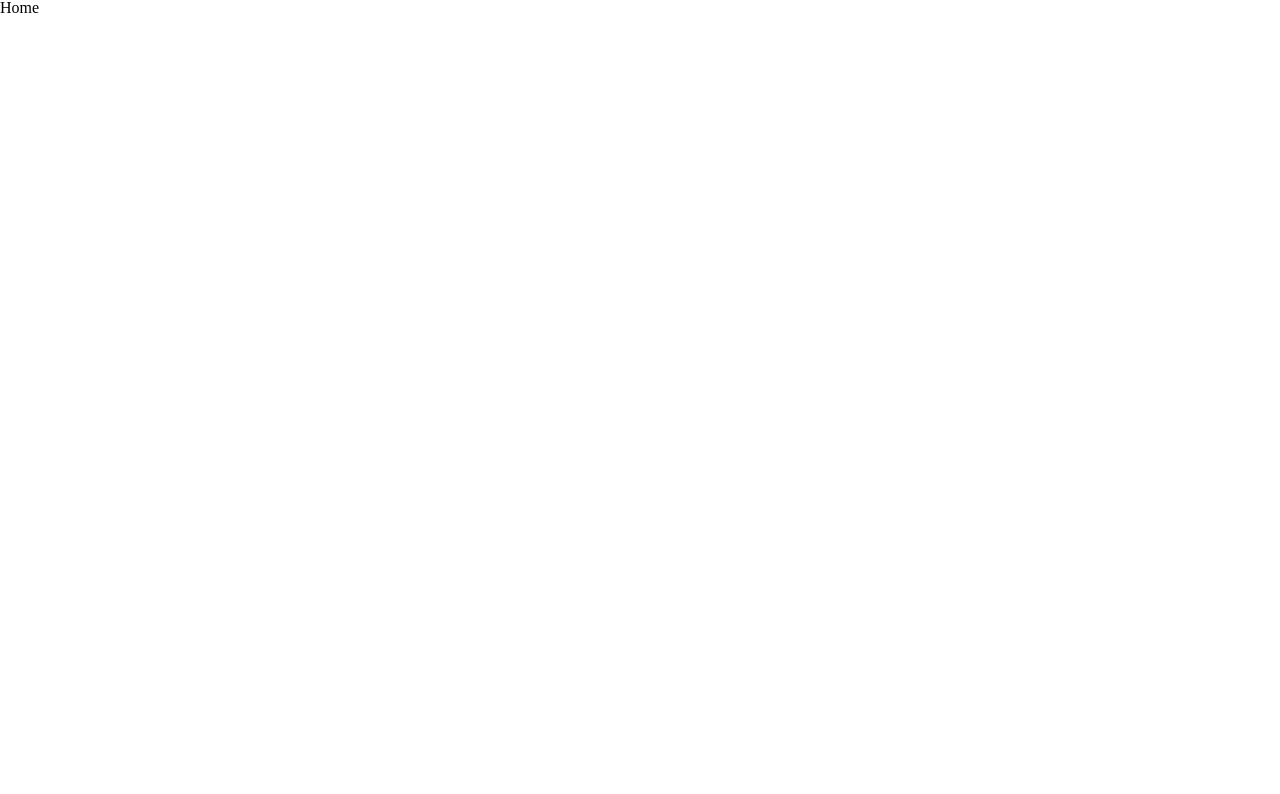
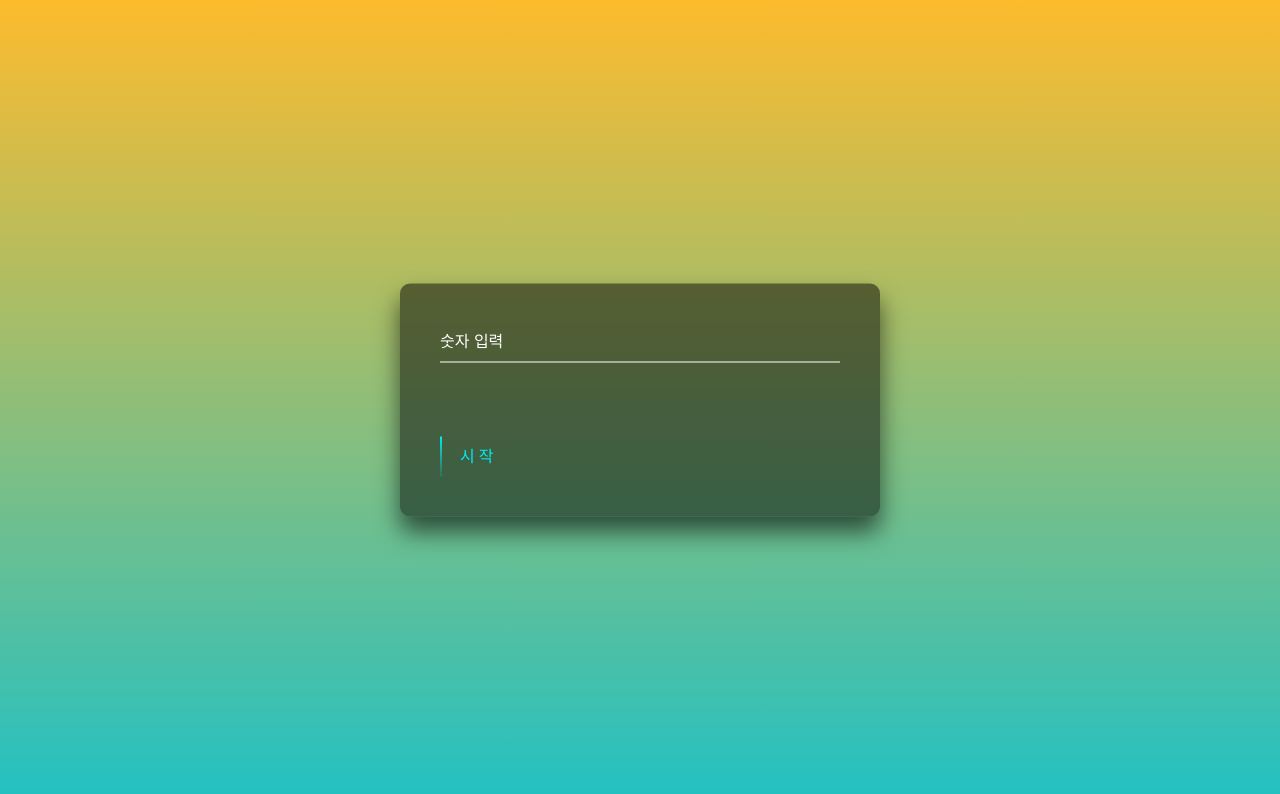
Before and after one commit to salybu/solarconnect-sorting, a React (Create React App) app: page / in a window 1280 px wide. Shown: the top 794 px of the page. Built offline with nearby package versions, Linux system fonts and the light colour scheme.

Commit message:
[Style] 기본 레이아웃용 박스 추가 및 시작 버튼, input 하나 추가

```diff
--- a/src/pages/Home/Home.js
+++ b/src/pages/Home/Home.js
@@ -1,8 +1,175 @@
-import React from "react";
-
+import React from 'react';
+import styled, { keyframes } from 'styled-components';
 
 const Home = () => {
-  return (<div>Home</div>)
-}
+  return (
+    <SortingMachineBox>
+      <form>
+        <InputField>
+          <input type='text' name='numbers' required />
+          <label htmlFor='numbers'>숫자 입력</label>
+        </InputField>
+        <StartButton>
+          <span></span>
+          <span></span>
+          <span></span>
+          <span></span>
+          시작
+        </StartButton>
+      </form>
+    </SortingMachineBox>
+  );
+};
+
+const SortingMachineBox = styled.div`
+  position: absolute;
+  top: 50%;
+  left: 50%;
+  width: 480px;
+  padding: 40px;
+  transform: translate(-50%, -50%);
+  background: rgba(0, 0, 0, 0.5);
+  box-sizing: border-box;
+  box-shadow: 0 15px 25px rgba(0, 0, 0, 0.6);
+  border-radius: 10px;
+`;
+
+const InputField = styled.div`
+  position: relative;
+
+  input {
+    width: 100%;
+    padding: 10px 0;
+    font-size: 16px;
+    color: #fff;
+    margin-bottom: 30px;
+    border: none;
+    border-bottom: 1px solid #fff;
+    outline: none;
+    background: transparent;
+  }
+
+  label {
+    position: absolute;
+    top: 0;
+    left: 0;
+    padding: 10px 0;
+    font-size: 16px;
+    color: #fff;
+    pointer-events: none;
+    transition: 0.5s;
+  }
+
+  input:valid ~ label,
+  input:focus ~ label {
+    top: -20px;
+    left: 0;
+    color: #03e9f4;
+    font-size: 12px;
+  }
+`;
+
+const btnAnimation1 = keyframes`
+  0% {
+    left: -100%;
+  }
+  50%,100% {
+    left: 100%;
+  }
+`;
+
+const btnAnimation2 = keyframes`
+  0% {
+    top: -100%;
+  }
+  50%,100% {
+    top: 100%;
+  }
+`;
+
+const btnAnimation3 = keyframes`
+  0% {
+    right: -100%;
+  }
+  50%,100% {
+    right: 100%;
+  }
+`;
+
+const btnAnimation4 = keyframes`
+  0% {
+    bottom: -100%;
+  }
+  50%,100% {
+    bottom: 100%;
+  }
+`;
+
+const StartButton = styled.button`
+  background: transparent;
+  border: none;
+  position: relative;
+  display: inline-block;
+  padding: 10px 20px;
+  color: #03e9f4;
+  font-size: 16px;
+  text-decoration: none;
+  text-transform: uppercase;
+  overflow: hidden;
+  transition: 0.5s;
+  margin-top: 40px;
+  letter-spacing: 4px;
+
+  &:hover {
+    background: #03e9f4;
+    color: #fff;
+    border-radius: 5px;
+    box-shadow: 0 0 5px #03e9f4, 0 0 25px #03e9f4, 0 0 50px #03e9f4, 0 0 100px #03e9f4;
+  }
+
+  & > span {
+    position: absolute;
+    display: block;
+  }
+
+  & > span:nth-child(1) {
+    top: 0;
+    left: -100%;
+    width: 100%;
+    height: 2px;
+    background: linear-gradient(90deg, transparent, #03e9f4);
+    animation: ${btnAnimation1} 1s linear infinite;
+  }
+
+  & > span:nth-child(2) {
+    top: -100%;
+    right: 0;
+    width: 2px;
+    height: 100%;
+    background: linear-gradient(180deg, transparent, #03e9f4);
+    animation: ${btnAnimation2} 1s linear infinite;
+    animation-delay: 0.25s;
+  }
+
+  & > span:nth-child(3) {
+    bottom: 0;
+    right: -100%;
+    width: 100%;
+    height: 2px;
+    background: linear-gradient(270deg, transparent, #03e9f4);
+    animation: ${btnAnimation3} 1s linear infinite;
+    animation-delay: 0.5s;
+  }
+
+  & > span:nth-child(4) {
+    bottom: -100%;
+    left: 0;
+    width: 2px;
+    height: 100%;
+    background: linear-gradient(360deg, transparent, #03e9f4);
+    animation: ${btnAnimation4} 1s linear infinite;
+    animation-delay: 0.75s;
+  }
+`;
 
 export default Home;
--- a/src/styles/GlobalStyles.js
+++ b/src/styles/GlobalStyles.js
@@ -3,6 +3,16 @@ import reset from 'styled-reset';
 
 const GlobalStyles = createGlobalStyle`
     ${reset}
+    html {
+      height: 100%;
+    }
+    body {
+      margin:0;
+      padding:0;
+      font-family: sans-serif;
+      background: rgb(34,193,195);
+background: linear-gradient(0deg, rgba(34,193,195,1) 0%, rgba(253,187,45,1) 100%);
+    }
     a{
         text-decoration:none;
         color:inherit
```
